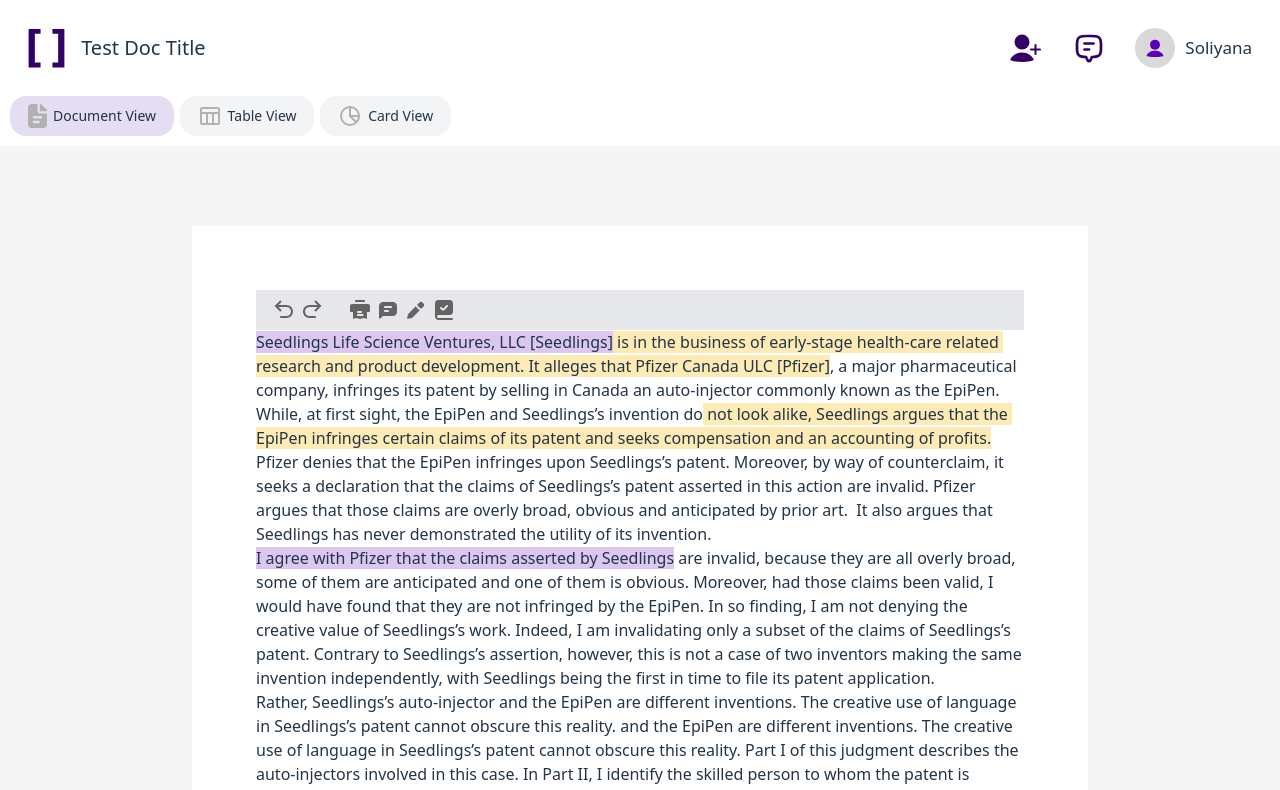
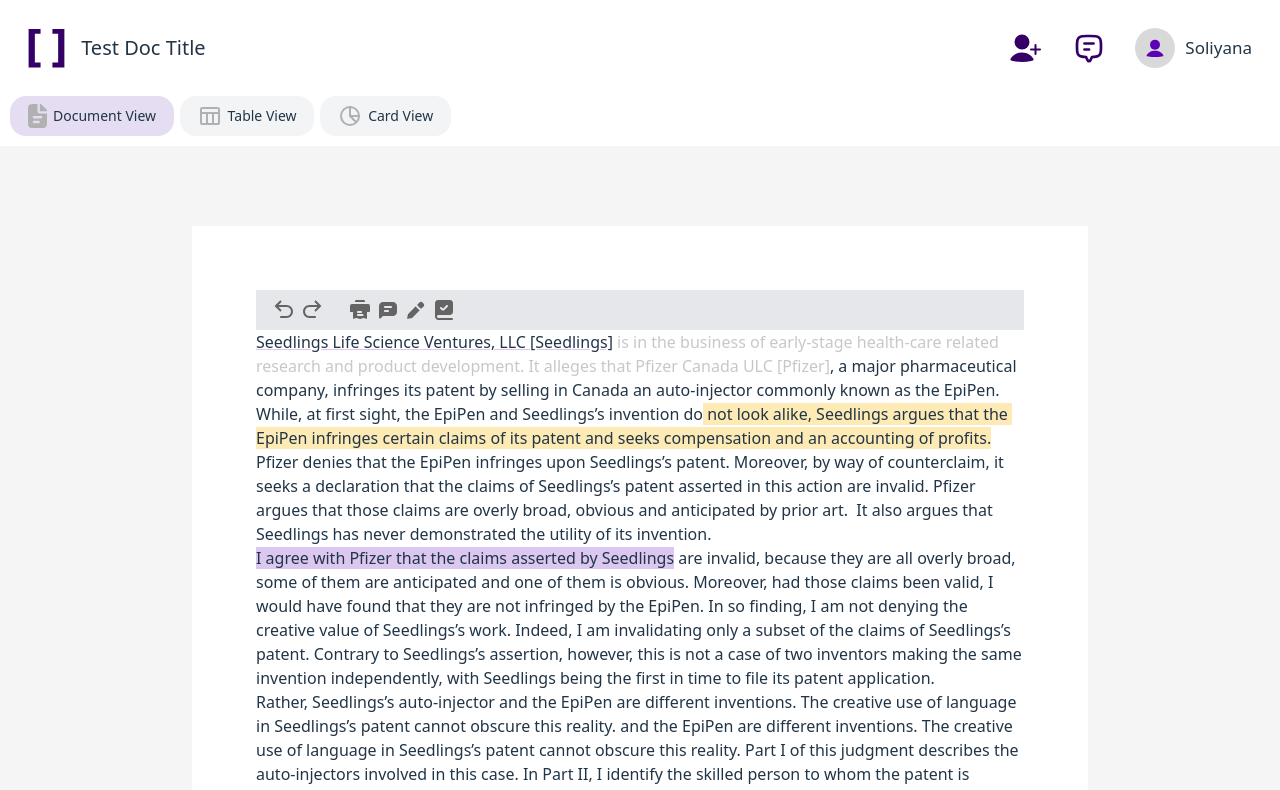
Before and after one commit to wendi-yu/newbloom, a React (Vite) app in the folder frontend/: page /document/2 in a window 1280 px wide. Shown: the top 790 px of the page. Built offline with nearby package versions, Linux system fonts and the light colour scheme.

Commit message:
Make suggestion accept/reject work

```diff
--- a/frontend/src/assets/example_document.js
+++ b/frontend/src/assets/example_document.js
@@ -1,8 +1,9 @@
 import { getMarkForCommentThreadID } from "@/util/editorCommentUtils";
-import { getMarkForRedactionID, SUGGESTION_PREFIX } from "@/util/editorRedactionUtils";
+import { getMarkForRedactionID, SUGGESTION_PREFIX, REJECTED_PREFIX } from "@/util/editorRedactionUtils";
 import { comments } from "./example_comments";
 
 import { v4 as uuid } from "uuid";
+import { ACCEPTED_PREFIX } from "../util/editorRedactionUtils";
 
 const ExampleDocument = [
     {
@@ -10,12 +11,12 @@
         children: [
             {
                 text: "Seedlings Life Science Ventures, LLC [Seedlings]",
-                [getMarkForRedactionID(uuid(), SUGGESTION_PREFIX)]: true,
+                [getMarkForRedactionID(uuid(), REJECTED_PREFIX)]: true,
 
             },
             {
                 text: " is in the business of early-stage health-care related research and product development. It alleges that Pfizer Canada ULC [Pfizer]",
-                [getMarkForCommentThreadID(comments[1].id)]: true,
+                [getMarkForRedactionID(uuid(), ACCEPTED_PREFIX)]: true,
             },
             {
                 text: ", a major pharmaceutical company, infringes its patent by selling in Canada an auto-injector commonly known as the EpiPen. While, at first sight, the EpiPen and Seedlings’s invention do",
--- a/frontend/src/assets/redacted_lists.js
+++ /dev/null
@@ -1,3 +0,0 @@
-export let added = [];
-export let rejected = [];
-export let accepted = [];
--- a/frontend/src/components/common/ToolBar/Toolbar.jsx
+++ b/frontend/src/components/common/ToolBar/Toolbar.jsx
@@ -14,8 +14,7 @@
 
 import { insertCommentThread } from "@/util/EditorCommentUtils"
 import useAddCommentThreadToState from "@/hooks/useAddCommentThreadToState";
-import { useAddRedactionToState } from "@/hooks/useAddRedactionToState"
-import { insertRedaction } from "@/util/editorRedactionUtils"
+import { insertRedaction, ACCEPTED_PREFIX } from "@/util/editorRedactionUtils"
 
 export default function Toolbar() {
     const editor = useSlate();
@@ -26,11 +25,9 @@
         insertCommentThread(editor, addComment);
     }, [editor, addComment]);
 
-    const addRedaction = useAddRedactionToState();
-
     const redact = useCallback(() => {
-        insertRedaction(editor, addRedaction);
-    }, [editor, addRedaction]);
+        insertRedaction(editor, ACCEPTED_PREFIX);
+    }, [editor]);
 
     return (
         <div className="flex flex-row bg-gray-200 h-10 w-full space-x-6 pl-4">
--- a/frontend/src/components/document/DocumentView/StyledText.jsx
+++ b/frontend/src/components/document/DocumentView/StyledText.jsx
@@ -1,49 +1,19 @@
 import { getCommentThreadsOnTextNode } from "@/util/editorCommentUtils";
 import { getRedactionsOnTextNode, getMarkFromLeaf } from "@/util/editorRedactionUtils";
 import CommentedText from "./CommentedText";
-import RedactedText from "../Redactions/RedactedText";
+import SuggestedText from "../Redactions/SuggestedText";
+import RejectedText from "../Redactions/RejectedText";
 import RedactionPopover from "../Redactions/RedactionPopover";
-import { accepted, rejected } from "@/assets/redacted_lists";
-import useEditorConfig from "@/hooks/useEditorConfig";
-import { removeRedaction, SUGGESTION_PREFIX } from "@/util/editorRedactionUtils";
+import { changeRedaction, SUGGESTION_PREFIX, ACCEPTED_PREFIX, REJECTED_PREFIX } from "@/util/editorRedactionUtils";
 
 import { useSlate } from "slate-react"
+import AcceptedText from "../Redactions/AcceptedText";
 
 // for table view, pass in false for  isPopoverDisabled to disable popovers
 export default function StyledText({ attributes, children, leaf, isPopoverDisabled }) {
 
   const mark = getMarkFromLeaf(leaf)
   const editor = useSlate();
-
-  const { renderLeaf } = useEditorConfig(editor);
-
-  let ifBgColor = true
-  let redactionColor = "bg-suggested-redaction"
-
-  // this stuff is wrong
-  function removeMark() {
-    removeRedaction(editor, mark)
-  }
-  // store and send to ML model
-  function onRejectRedaction() {
-    console.log("redaction rejected")
-    console.log(leaf)
-    removeMark()
-    rejected.push(leaf)
-    leaf.underline = true;
-  }
-
-  // store and send to ML model
-  function onAcceptRedaction() {
-    redactionColor = "bg-accepted-redaction"
-    console.log(leaf)
-    renderLeaf()
-    accepted.push(leaf)
-  }
-
-  if (leaf.underline) {
-    return <u>{children}</u>
-  }
 
   const commentThreads = getCommentThreadsOnTextNode(leaf);
 
@@ -58,30 +28,43 @@
       </CommentedText>
     );
   }
+  const popover = (
+    <RedactionPopover
+      text={<span>{children}</span>}
+      onAccept={() => changeRedaction(editor, mark, ACCEPTED_PREFIX)}
+      onReject={() => changeRedaction(editor, mark, REJECTED_PREFIX)}
+      ifOpen={isPopoverDisabled}
+      leaf={leaf}
+    />
+  )
 
-  const redactions = getRedactionsOnTextNode(leaf, SUGGESTION_PREFIX);
+  const isSuggestion = getRedactionsOnTextNode(leaf, SUGGESTION_PREFIX).size > 0;
+  const isRejected = getRedactionsOnTextNode(leaf, REJECTED_PREFIX).size > 0;
+  const isAccepted = getRedactionsOnTextNode(leaf, ACCEPTED_PREFIX).size > 0;
 
-  if (redactions.size > 0 && leaf[mark]) {
-    children = (
-      <RedactionPopover
-        text={<span>{children}</span>}
-        onAccept={onAcceptRedaction}
-        onReject={onRejectRedaction}
-        ifOpen={isPopoverDisabled}
-        leaf={leaf}
-      />
+  if (isSuggestion) {
+    return (
+      <SuggestedText
+        {...attributes}
+      >
+        {popover}
+      </SuggestedText>
     );
-
+  } else if (isRejected) {
     return (
-      <RedactedText
+      <RejectedText
         {...attributes}
-        redactions={redactions}
-        textnode={leaf}
-        bgColor={redactionColor}
-        ifBgColor={ifBgColor}
       >
-        {children}
-      </RedactedText>
+        {popover}
+      </RejectedText>
+    );
+  } else if (isAccepted) {
+    return (
+      <AcceptedText
+        {...attributes}
+      >
+        {popover}
+      </AcceptedText>
     );
   }
 
--- /dev/null
+++ b/frontend/src/components/document/Redactions/AcceptedText.jsx
@@ -0,0 +1,11 @@
+
+export default function AcceptedText(props) {
+    return (
+        <span
+            {...props}
+            className="text-accepted-redaction hover:text-accepted-redaction-darker"
+        >
+            {props.children}
+        </span>
+    );
+}
--- a/frontend/src/components/document/Redactions/RedactedText.jsx
+++ /dev/null
@@ -1,17 +0,0 @@
-import classNames from "classnames";
-
-export default function RedactedText(props) {
-  const { redactedThreads, bgColor, ifBgColor, ...otherProps } = props; // eslint-disable-line no-unused-vars
-
-  return (
-    <span
-      {...otherProps}
-      className={classNames({
-        comment: true,
-        [bgColor]: {ifBgColor}
-      })}
-    >
-      {props.children}
-    </span>
-  );
-}
--- /dev/null
+++ b/frontend/src/components/document/Redactions/RejectedText.jsx
@@ -0,0 +1,13 @@
+const RejectedText = props => {
+    return (
+        <span
+            {...props}
+            className="underline decoration-suggested-redaction hover:underline-offset-2"
+        >
+            {props.children}
+        </span>
+    );
+}
+
+
+export default RejectedText
--- /dev/null
+++ b/frontend/src/components/document/Redactions/SuggestedText.jsx
@@ -0,0 +1,11 @@
+export default function SuggestedText(props) {
+
+  return (
+    <span
+      {...props}
+      className="bg-suggested-redaction hover:bg-suggested-redaction-darker"
+    >
+      {props.children}
+    </span>
+  );
+}
--- a/frontend/src/hooks/useAddRedactionToState.jsx
+++ /dev/null
@@ -1,28 +0,0 @@
-import {
-  redactionIDsState,
-  redactionsState,
-} from "@/util/CommentRedactionState";
-
-import { useRecoilCallback } from "recoil";
-
-// adds redaction to state,
-export function useAddRedactionToState() {
-  return useRecoilCallback(
-    ({ set }) => (id, threadData) => {
-      set(redactionIDsState, (ids) => new Set([...Array.from(ids), id]));
-      set(redactionsState(id), threadData);
-    },
-    []
-  );
-}
-
-export function useRemoveRedactionFromState() {
-  return useRecoilCallback(
-    ({ set }) => (id) => {
-      set(redactionIDsState, (ids) => new Set([...ids].filter(item => item !== id)));
-      id && set(redactionsState(id), undefined);
-    },
-    []
-
-  );
-}
--- a/frontend/src/util/editorRedactionUtils.js
+++ b/frontend/src/util/editorRedactionUtils.js
@@ -1,5 +1,5 @@
 import { v4 as uuid } from "uuid";
-import { Editor, Transforms, Range } from 'slate';
+import { Editor, Transforms } from 'slate';
 
 export const SUGGESTION_PREFIX = "suggestion_";
 export const REJECTED_PREFIX = "rejected_";
@@ -42,22 +42,15 @@
   return `${target}${threadID}`;
 }
 
-export function insertRedaction(editor, addRedactionToState, target) {
+export function insertRedaction(editor, target) {
   const threadID = uuid();
-  const newRedaction = {
-    redactions: [],
-    creationTime: new Date(),
-    status: "open",
-  };
-  addRedactionToState(threadID, newRedaction);
   Editor.addMark(editor, getMarkForRedactionID(threadID, target), true);
   return threadID;
 }
 
-function selectAllText(editor) {
-  // Get the start and end points of the editor
-  const [start, end] = Editor.edges(editor, [0]);
 
+function setSelectionToCurrNodeEdges(editor) {
+  const [start, end] = Editor.edges(editor, editor.selection.anchor.path)
   // Create a new range that spans the entire editor
   const range = { anchor: start, focus: end };
 
@@ -65,13 +58,17 @@
   Transforms.select(editor, range);
 }
 
-export function removeRedaction(editor, mark) {
+
+export function changeRedaction(editor, mark, target) {
   // removeMark only removes all instances of the mark within the current selection, so select everything then remove
 
   // store the old selection to restore it afterwards
   const temp = editor.selection
-  selectAllText(editor);
+
+
+  setSelectionToCurrNodeEdges(editor)
   Editor.removeMark(editor, mark);
+  insertRedaction(editor, target)
 
   // restore old selection
   editor.selection = temp
--- a/frontend/tailwind.config.js
+++ b/frontend/tailwind.config.js
@@ -16,10 +16,11 @@
         'danger': "#E83151",
         'document-background': "#F5F5F5",
         'highlight': "#FFEC40",
-        'suggested-redaction':"rgba(92, 0, 184, 0.22)",
-        'rejected-redaction':"",
-        'accepted-redaction':"rgba(0, 0, 0, 0.22)",
-        'curr-redaction':"rgba(92,0,184,0.4)"
+        'suggested-redaction': "rgba(92, 0, 184, 0.22)",
+        'suggested-redaction-darker': "rgba(92, 0, 184, 0.3)",
+        'accepted-redaction': "rgba(0, 0, 0, 0.22)",
+        'accepted-redaction-darker': "rgba(0, 0, 0, 0.3)",
+        'curr-redaction': "rgba(92,0,184,0.4)"
       }
     },
   },
```
